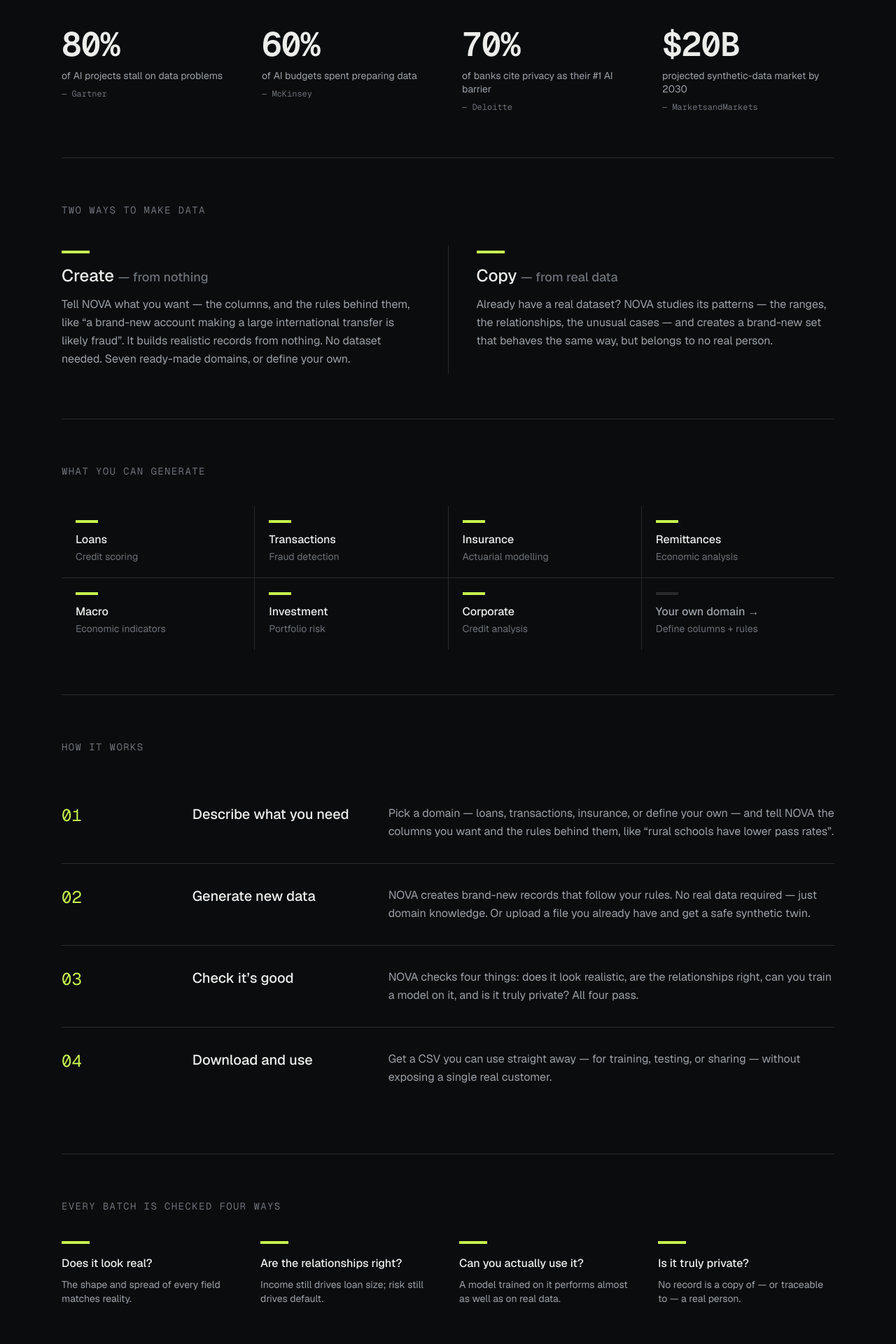
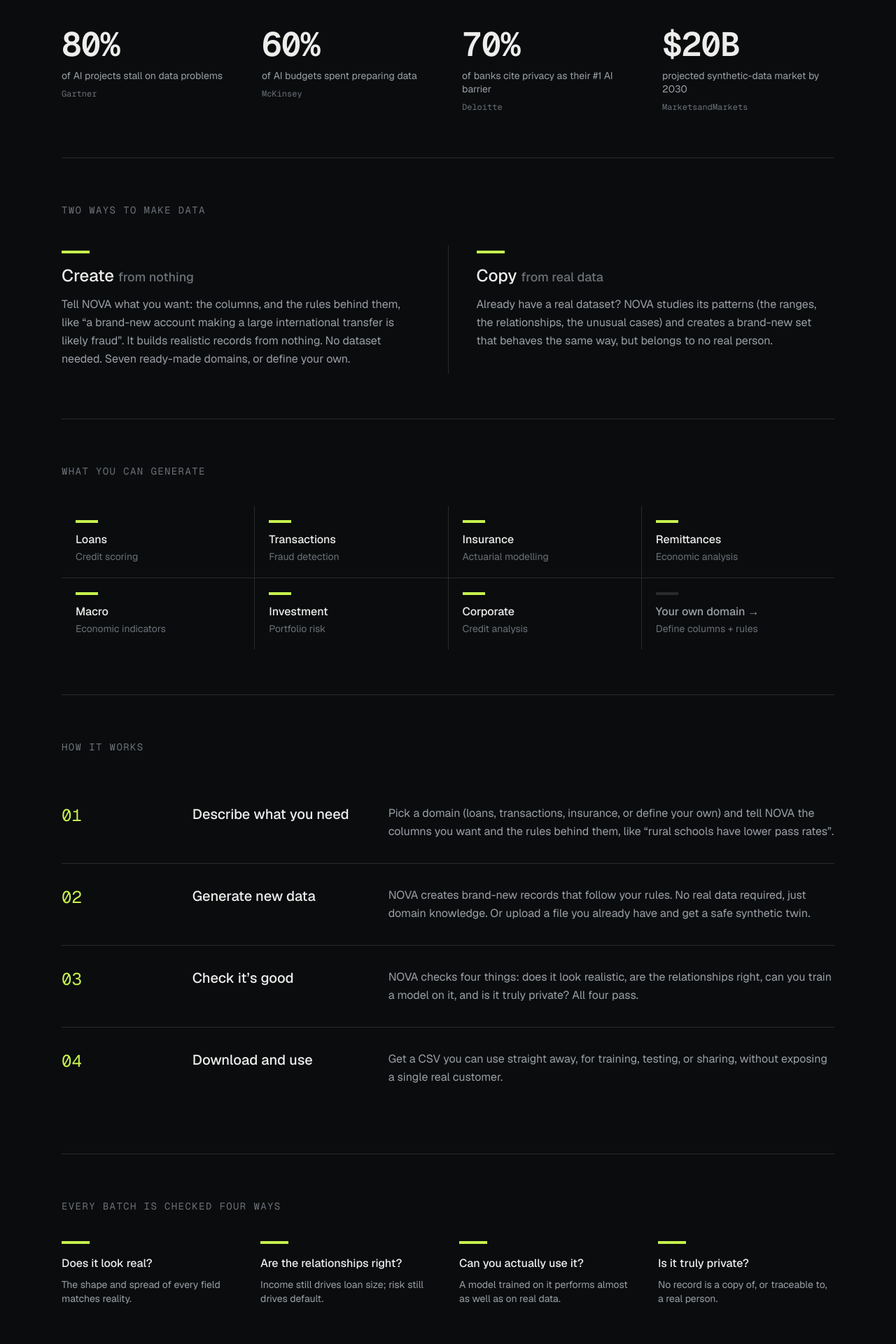
Before and after one commit to Balisa50/nova, a Next.js app in the folder frontend/: page / in a window 1280 px wide. Shown: the part 720-2640 px from the top of the page at 70% size. Built offline with nearby package versions, Linux system fonts and the light colour scheme.

Commit message:
style(ux): drop em dashes and the 'research portfolio' footer tag

```diff
--- a/frontend/app/layout.tsx
+++ b/frontend/app/layout.tsx
@@ -7,7 +7,7 @@ const geistSans = Geist({ variable: "--font-geist-sans", subsets: ["latin"] });
 const geistMono = Geist_Mono({ variable: "--font-geist-mono", subsets: ["latin"] });
 
 export const metadata: Metadata = {
-  title: "NOVA — Synthetic financial data for West Africa",
+  title: "NOVA: Synthetic financial data for West Africa",
   description:
     "A Conditional Tabular GAN, built from scratch, that generates privacy-safe, statistically faithful microfinance data for West African fintech.",
 };
@@ -45,7 +45,7 @@ function Footer() {
   return (
     <footer className="border-t border-line mt-24">
       <div className="mx-auto max-w-6xl px-6 py-10 flex flex-col sm:flex-row gap-4 justify-between text-sm text-faint">
-        <span>Built by Abdoulie Balisa — research portfolio.</span>
+        <span>Built by Abdoulie Balisa</span>
         <span className="flex gap-5">
           <a href="https://github.com/Balisa50/nova" className="hover:text-fg no-underline">
             GitHub
--- a/frontend/app/page.tsx
+++ b/frontend/app/page.tsx
@@ -21,12 +21,12 @@ const STEPS = [
   {
     n: "01",
     t: "Describe what you need",
-    d: "Pick a domain — loans, transactions, insurance, or define your own — and tell NOVA the columns you want and the rules behind them, like “rural schools have lower pass rates”.",
+    d: "Pick a domain (loans, transactions, insurance, or define your own) and tell NOVA the columns you want and the rules behind them, like “rural schools have lower pass rates”.",
   },
   {
     n: "02",
     t: "Generate new data",
-    d: "NOVA creates brand-new records that follow your rules. No real data required — just domain knowledge. Or upload a file you already have and get a safe synthetic twin.",
+    d: "NOVA creates brand-new records that follow your rules. No real data required, just domain knowledge. Or upload a file you already have and get a safe synthetic twin.",
   },
   {
     n: "03",
@@ -36,7 +36,7 @@ const STEPS = [
   {
     n: "04",
     t: "Download and use",
-    d: "Get a CSV you can use straight away — for training, testing, or sharing — without exposing a single real customer.",
+    d: "Get a CSV you can use straight away, for training, testing, or sharing, without exposing a single real customer.",
   },
 ];
 
@@ -44,7 +44,7 @@ const CHECKS = [
   ["Does it look real?", "The shape and spread of every field matches reality."],
   ["Are the relationships right?", "Income still drives loan size; risk still drives default."],
   ["Can you actually use it?", "A model trained on it performs almost as well as on real data."],
-  ["Is it truly private?", "No record is a copy of — or traceable to — a real person."],
+  ["Is it truly private?", "No record is a copy of, or traceable to, a real person."],
 ];
 
 export default function Home() {
@@ -62,7 +62,7 @@ export default function Home() {
           Builders have <span className="text-accent">none</span>.
         </h1>
         <p className="mt-8 max-w-2xl text-lg text-muted leading-relaxed">
-          Sensitive customer data can’t leave the building — so the models that could widen
+          Sensitive customer data can’t leave the building, so the models that could widen
           financial inclusion in West Africa never get trained. NOVA breaks the deadlock: generate
           privacy-safe, realistic financial data on demand, from your own rules or from a file you
           already have.
@@ -93,7 +93,7 @@ export default function Home() {
             <div key={s.label}>
               <div className="text-5xl font-semibold tracking-tight tabular text-fg">{s.value}</div>
               <div className="mt-3 text-sm text-muted leading-snug">{s.label}</div>
-              <div className="mt-2 text-xs font-mono text-faint">— {s.src}</div>
+              <div className="mt-2 text-xs font-mono text-faint">{s.src}</div>
             </div>
           ))}
         </div>
@@ -108,10 +108,10 @@ export default function Home() {
           <div className="bg-bg pr-0 md:pr-10 py-2">
             <div className="h-1 w-10 bg-accent mb-4" />
             <h3 className="text-2xl font-medium">
-              Create <span className="text-faint text-lg">— from nothing</span>
+              Create <span className="text-faint text-lg">from nothing</span>
             </h3>
             <p className="mt-3 text-muted leading-relaxed">
-              Tell NOVA what you want — the columns, and the rules behind them, like “a brand-new
+              Tell NOVA what you want: the columns, and the rules behind them, like “a brand-new
               account making a large international transfer is likely fraud”. It builds realistic
               records from nothing. No dataset needed. Seven ready-made domains, or define your own.
             </p>
@@ -119,11 +119,11 @@ export default function Home() {
           <div className="bg-bg md:pl-10 py-2">
             <div className="h-1 w-10 bg-accent mb-4" />
             <h3 className="text-2xl font-medium">
-              Copy <span className="text-faint text-lg">— from real data</span>
+              Copy <span className="text-faint text-lg">from real data</span>
             </h3>
             <p className="mt-3 text-muted leading-relaxed">
-              Already have a real dataset? NOVA studies its patterns — the ranges, the
-              relationships, the unusual cases — and creates a brand-new set that behaves the same
+              Already have a real dataset? NOVA studies its patterns (the ranges, the
+              relationships, the unusual cases) and creates a brand-new set that behaves the same
               way, but belongs to no real person.
             </p>
           </div>
--- a/frontend/app/studio/page.tsx
+++ b/frontend/app/studio/page.tsx
@@ -27,7 +27,7 @@ export default function Studio() {
   useEffect(() => {
     fetchStatus()
       .then(setStatus)
-      .catch(() => setStatusErr("Backend unreachable — start the FastAPI server."));
+      .catch(() => setStatusErr("Can’t reach the backend right now."));
   }, []);
 
   async function onGenerate() {
@@ -219,7 +219,7 @@ function ModelBadge({
   status: StatusResponse | null;
   statusErr: string | null;
 }) {
-  if (statusErr) return <span className="text-sm text-fail font-mono">● offline — try again shortly</span>;
+  if (statusErr) return <span className="text-sm text-fail font-mono">● offline, try again shortly</span>;
   if (!status) return <span className="text-sm text-faint font-mono">● waking up…</span>;
   return <span className="text-sm font-mono text-pass">● ready</span>;
 }
--- a/frontend/components/CreateMode.tsx
+++ b/frontend/components/CreateMode.tsx
@@ -47,7 +47,7 @@ export function CreateMode() {
         setPresets(ps);
         if (ps.length) selectPreset(ps.find((p) => p.id === "loans")?.id ?? ps[0].id);
       })
-      .catch(() => setLoadErr("Can't reach NOVA right now — give it a few seconds and refresh."));
+      .catch(() => setLoadErr("Can't reach NOVA right now. Give it a few seconds and refresh."));
     // eslint-disable-next-line react-hooks/exhaustive-deps
   }, []);
 
@@ -73,7 +73,7 @@ export function CreateMode() {
       try {
         parsed = JSON.parse(specText);
       } catch {
-        throw new Error("Your custom definition isn't valid — check the editor.");
+        throw new Error("Your custom definition isn't valid. Check the editor.");
       }
       const res = await generateCriteria({ spec: parsed, num_rows: numRows, seed: useSeed });
       setResult(res);
--- a/frontend/components/MetricsDashboard.tsx
+++ b/frontend/components/MetricsDashboard.tsx
@@ -77,7 +77,7 @@ export function MetricsDashboard({ report }: { report: ValidationReport }) {
     },
     {
       title: "Can you train on it?",
-      head: tstr ? tstr.performance_ratio.toFixed(2) : "—",
+      head: tstr ? tstr.performance_ratio.toFixed(2) : "n/a",
       sub: tstr
         ? "A model trained on this data, then tested on real data, reaches this share of real-data accuracy."
         : "This dataset has no yes/no outcome to test.",
@@ -88,7 +88,7 @@ export function MetricsDashboard({ report }: { report: ValidationReport }) {
     {
       title: "Is it private?",
       head: priv.median_dcr_ratio.toFixed(2),
-      sub: `How far synthetic records sit from real ones — ${(priv.duplicate_share * 100).toFixed(1)}% are near-copies.`,
+      sub: `How far synthetic records sit from real ones. ${(priv.duplicate_share * 100).toFixed(1)}% are near-copies.`,
       threshold: "higher is safer · good at 1.0 and up",
       score: privacyScore,
       pass: priv.pass,
@@ -148,7 +148,7 @@ export function MetricsDashboard({ report }: { report: ValidationReport }) {
           ))}
           <div className="py-4 text-xs text-faint">
             For reference: a detector can tell real from synthetic{" "}
-            {(dist.attack_accuracy * 100).toFixed(0)}% of the time — a quality gauge, not a privacy
+            {(dist.attack_accuracy * 100).toFixed(0)}% of the time. A quality gauge, not a privacy
             leak. Lower is better.
           </div>
         </div>
--- a/frontend/lib/api.ts
+++ b/frontend/lib/api.ts
@@ -90,7 +90,7 @@ export async function generate(form: FormData): Promise<GenerateResponse> {
 }
 
 // --------------------------------------------------------------------------- //
-// Mode 2: Create (criteria engine — generate from domain knowledge, no data)
+// Mode 2: Create (criteria engine: generate from domain knowledge, no data)
 // --------------------------------------------------------------------------- //
 export interface PresetSummary {
   id: string;
```
